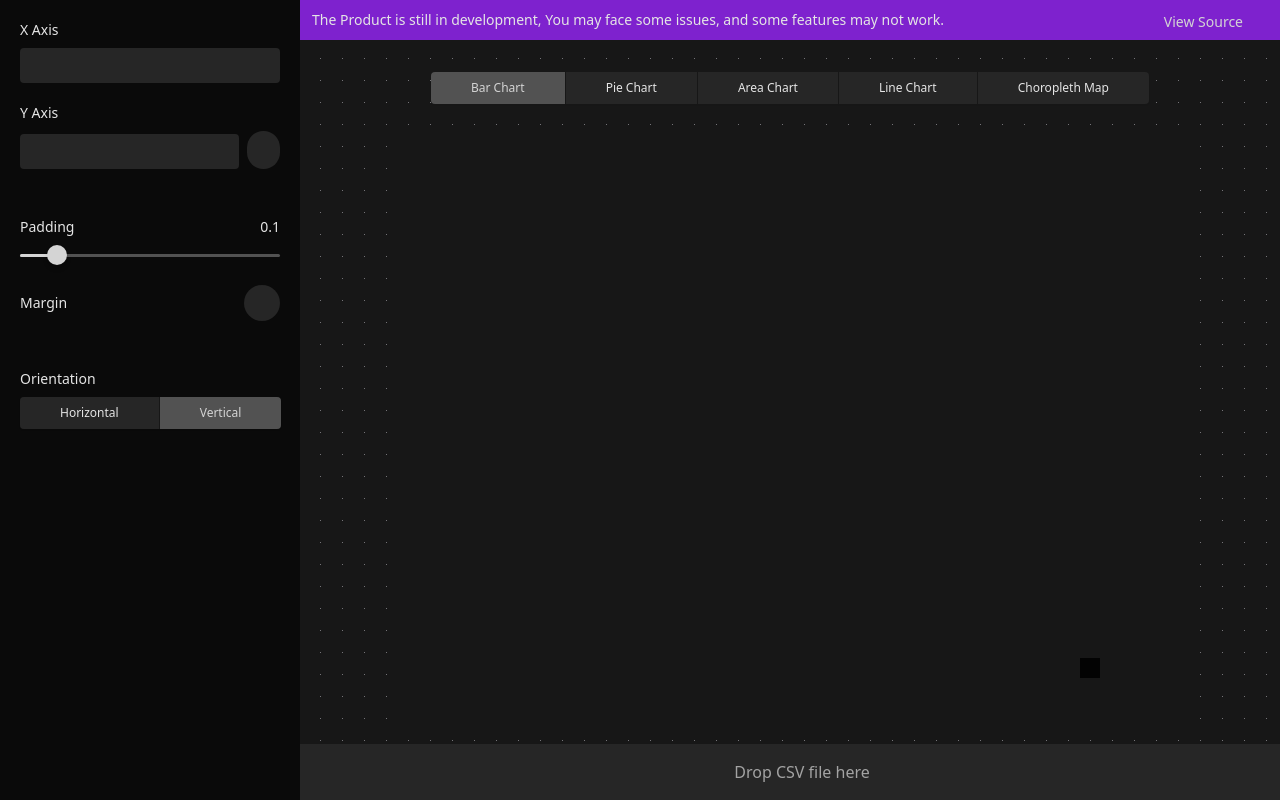
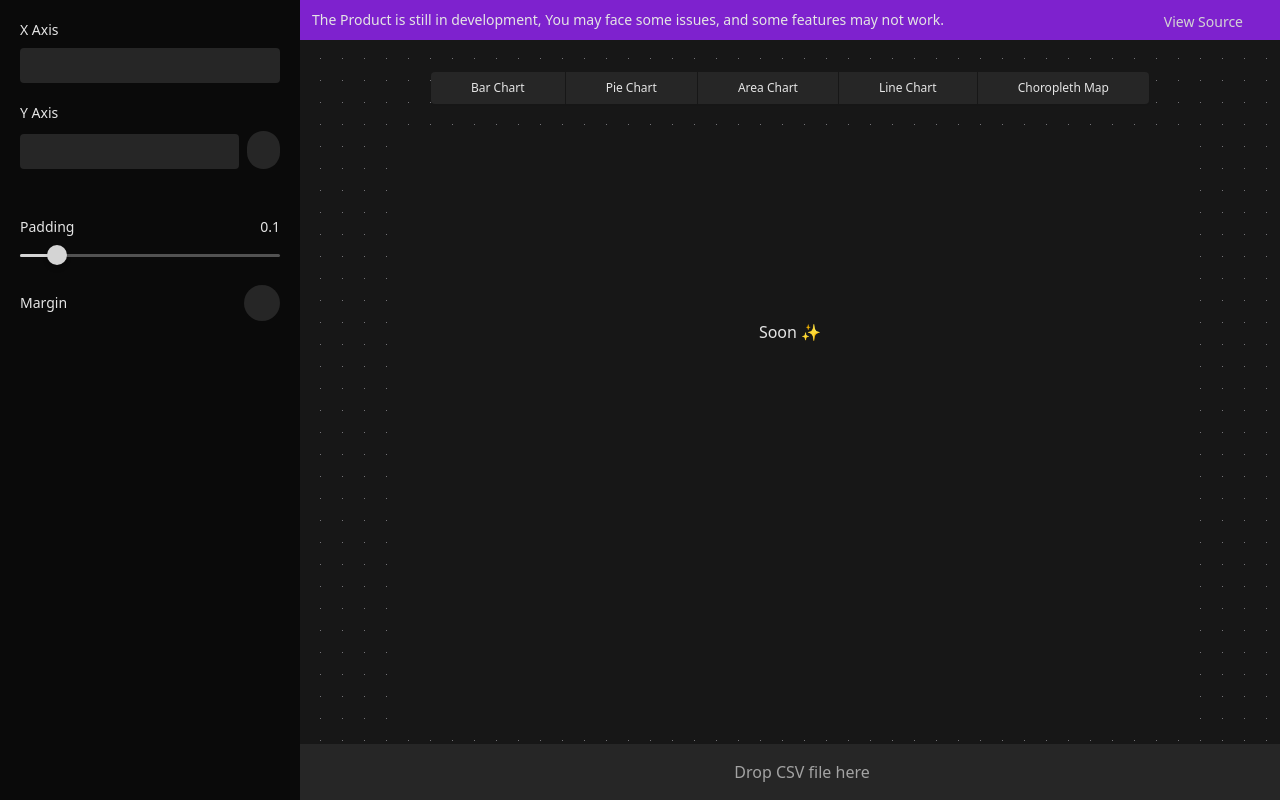
Before and after one commit to nirnejak/csv-plot, a React (Vite) app: page / in a window 1280 px wide. Built offline with nearby package versions, Linux system fonts and the light colour scheme; some icons are missing.

Commit message:
Display types updated, table option added

```diff
--- a/src/pages/index.tsx
+++ b/src/pages/index.tsx
@@ -12,14 +12,14 @@ import Popover from "src/components/atoms/Popover"
 import GithubLink from "src/components/GithubLink"
 import Slider from "src/components/atoms/Slider"
 
+type DISPLAY_TYPES = "table" | "bar" | "pie" | "line" | "area" | "map"
+
 const HomePage: React.FC = () => {
   const [size, setSize] = React.useState(10)
   const [fileData, setFileData] = React.useState<Array<Record<string, any>>>([])
   const [fields, setFields] = React.useState<string[]>([])
 
-  const [type, setType] = React.useState<
-    "bar" | "pie" | "line" | "area" | "map"
-  >("bar")
+  const [type, setType] = React.useState<DISPLAY_TYPES>("table")
   const [xAxis, setXAxis] = React.useState("")
   const [yAxis, setYAxis] = React.useState([""])
 
@@ -60,6 +60,7 @@ const HomePage: React.FC = () => {
       case "area":
       case "line":
       case "pie":
+      case "table":
         return <div className="my-48 text-center">Soon ✨</div>
       case "bar":
       default:
@@ -290,8 +291,7 @@ const HomePage: React.FC = () => {
           <ToggleGroup
             value={type}
             onValueChange={(value: string) => {
-              if (value)
-                setType(value as "bar" | "pie" | "line" | "area" | "map")
+              if (value) setType(value as DISPLAY_TYPES)
             }}
             items={[
               {
```
